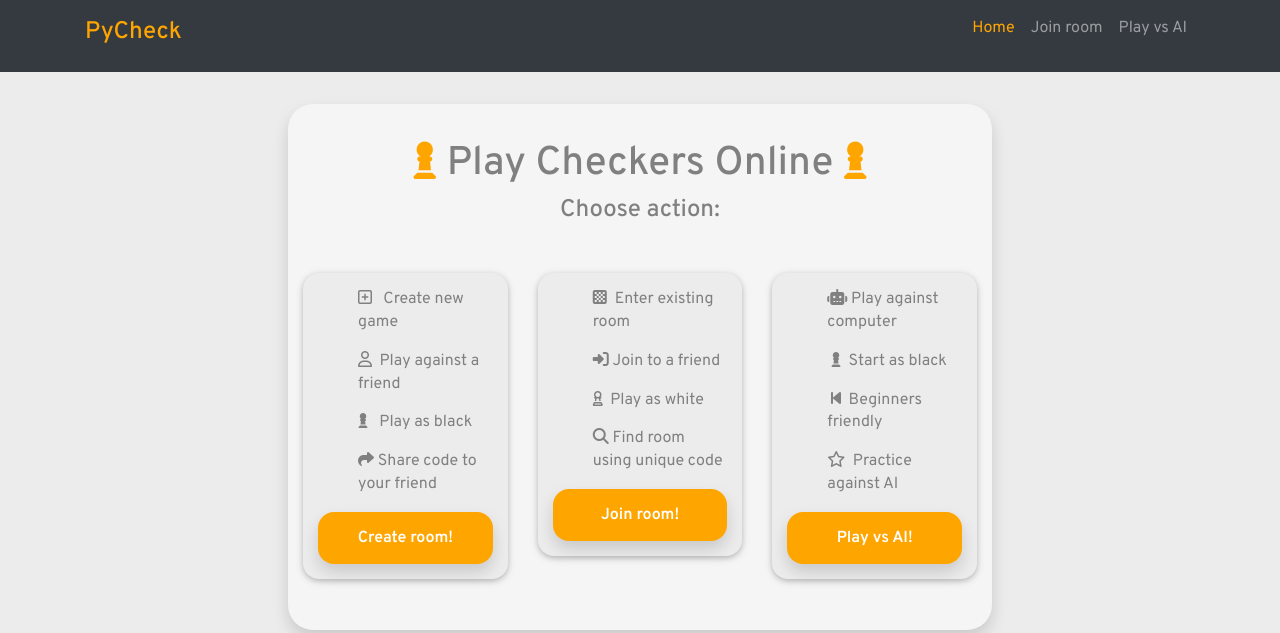
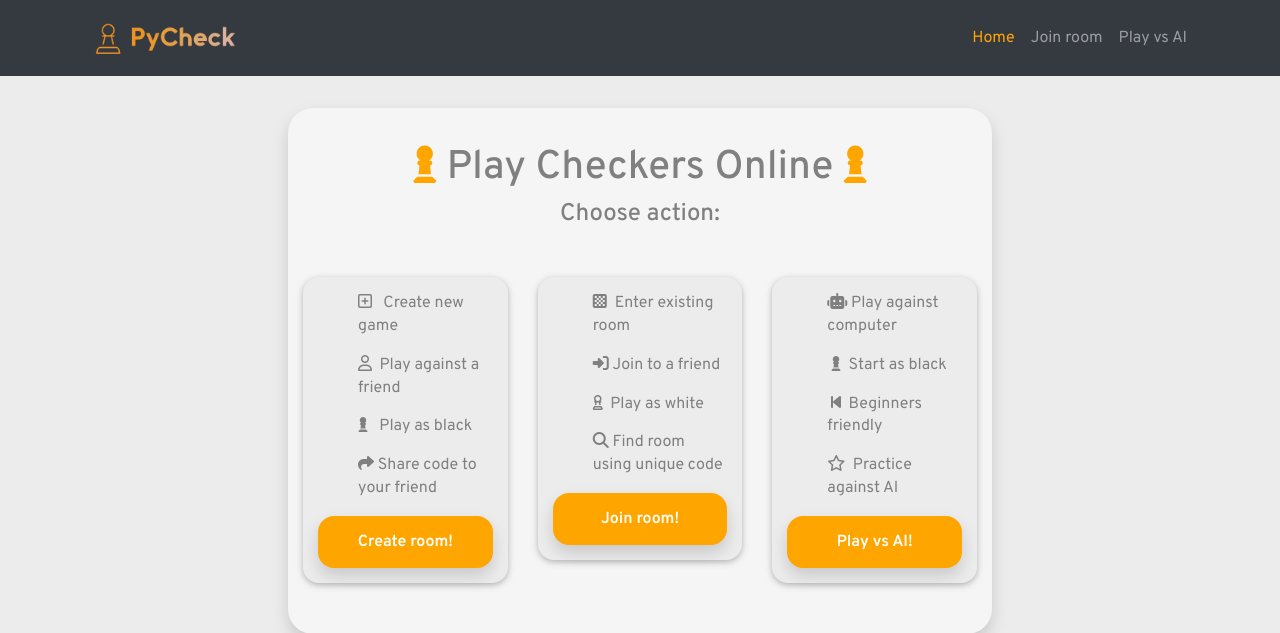
Before and after one commit to mkrol1997/PyCheck, a Flask app: page / in a window 1280 px wide. Shown: the top 633 px of the page. Run offline with Flask 3, Linux system fonts and the light colour scheme; parts of the project's set-up code (start-up, migrations or seed data) failed here and were passed over; some libraries are stand-ins or nearby versions.

Commit message:
Added brand logo

```diff
--- a/checkers_app/checkers/templates/header.html
+++ b/checkers_app/checkers/templates/header.html
@@ -35,7 +35,7 @@
 <nav class="navbar navbar-expand-lg navbar-dark bg-dark">
     <div class="container fade-down-navbar">
         <a class="navbar-brand" href="{{ url_for('main.home') }}">
-            <h4 style="color: orange">PyCheck</h4>
+            <img src="{{ url_for('static', filename='assets/public/pycheck_logo.png') }}" style="height: 50px">
         </a>
         <button class="navbar-toggler" type="button" data-toggle="collapse" data-target="#navbarSupportedContent"
                 aria-controls="navbarSupportedContent" aria-expanded="false" aria-label="Toggle navigation">
@@ -43,18 +43,14 @@
         </button>
 
         <div class="collapse navbar-collapse" id="navbarSupportedContent">
-            <ul class="navbar-nav ml-auto">
-                <li class="nav-item">
-                    <a class="nav-link" href="{{ url_for('main.home') }}" style="color: orange">Home</a>
-                </li>
-                <li class="nav-item">
-                    <a class="nav-link" data-toggle="modal" data-target="#exampleModalCenter" style="cursor: pointer;">Join
-                        room</a>
-                </li>
-                <li class="nav-item">
-                    <a class="nav-link" href="#">Play vs AI</a>
-                </li>
-            </ul>
+            <div class="h-100 ml-auto d-flex align-items-center">
+                <div class="navbar-nav h-100">
+                        <a class="nav-link" href="{{ url_for('main.home') }}" style="color: orange">Home</a>
+                        <a class="nav-link" data-toggle="modal" data-target="#exampleModalCenter"
+                           style="cursor: pointer;">Join room</a>
+                        <a class="nav-link" href="#">Play vs AI</a>
+                </div>
+            </div>
         </div>
     </div>
 </nav>
```
